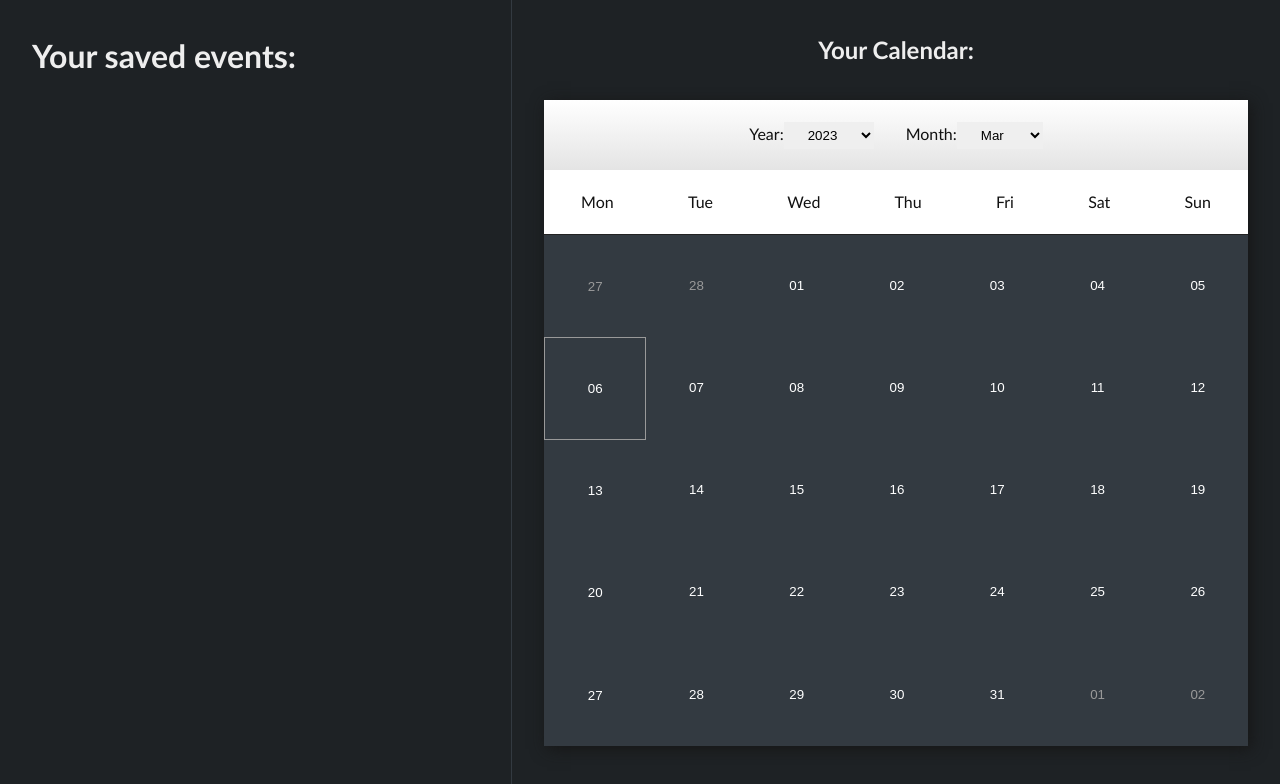
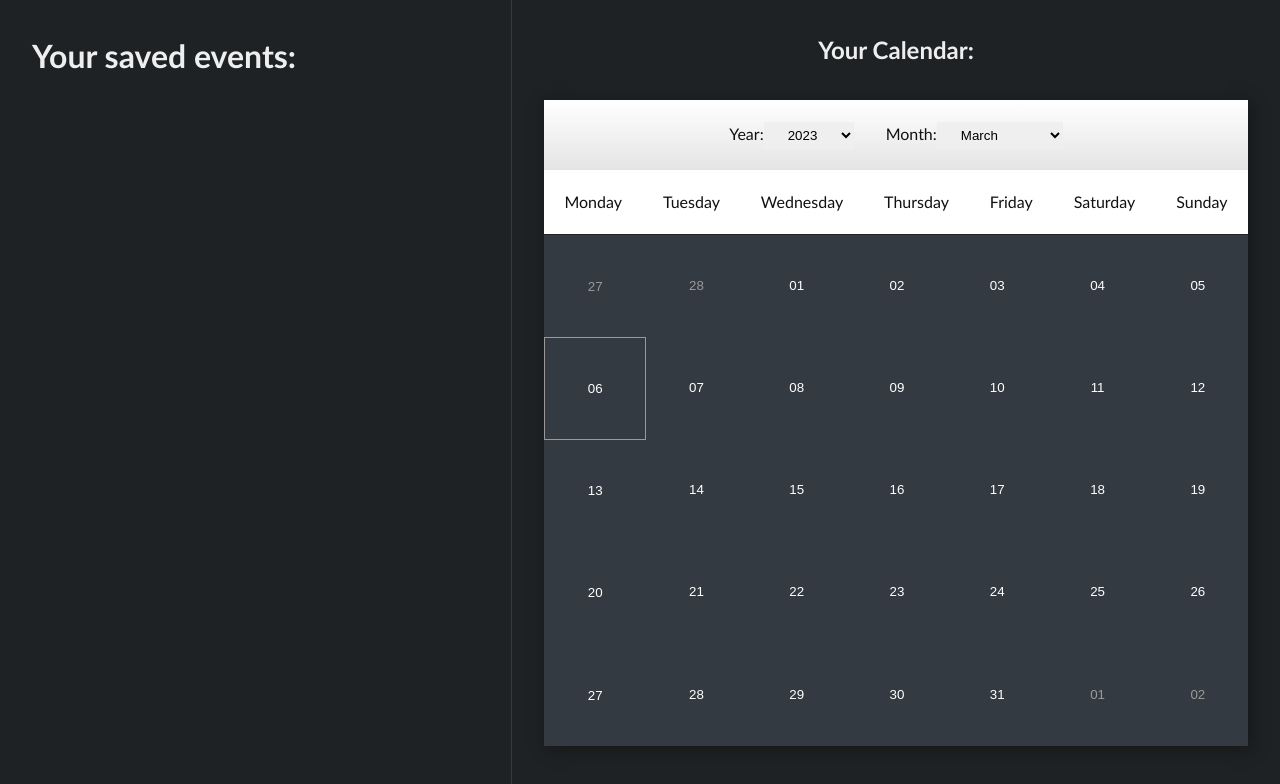
Before and after one commit to adamdgit/calendar, a React (Vite) app: page / in a window 1280 px wide. Shown: the top 784 px of the page. Built offline with nearby package versions, Linux system fonts and the light colour scheme.

Commit message:
Added full month and day names

```diff
--- a/src/components/Calendar.tsx
+++ b/src/components/Calendar.tsx
@@ -53,30 +53,30 @@ export default function Calendar() {
             </span>
             <span className="pick-month">Month:
               <select ref={monthSelect} onChange={() => showHideCalendarMonths()} className="pick-month-select">
-                <option value="0">Jan</option>
-                <option value="1">Feb</option>
-                <option value="2">Mar</option>
-                <option value="3">Apr</option>
+                <option value="0">January</option>
+                <option value="1">February</option>
+                <option value="2">March</option>
+                <option value="3">April</option>
                 <option value="4">May</option>
-                <option value="5">Jun</option>
-                <option value="6">Jul</option>
-                <option value="7">Aug</option>
-                <option value="8">Sep</option>
-                <option value="9">Oct</option>
-                <option value="10">Nov</option>
-                <option value="11">Dec</option>
+                <option value="5">June</option>
+                <option value="6">July</option>
+                <option value="7">August</option>
+                <option value="8">September</option>
+                <option value="9">October</option>
+                <option value="10">November</option>
+                <option value="11">December</option>
               </select>
             </span>
           </div>
 
           <div className="datepicker-days-row">
-            <div className="day">Mon</div>
-            <div className="day">Tue</div>
-            <div className="day">Wed</div>
-            <div className="day">Thu</div>
-            <div className="day">Fri</div>
-            <div className="day">Sat</div>
-            <div className="day">Sun</div>
+            <div className="day">Monday</div>
+            <div className="day">Tuesday</div>
+            <div className="day">Wednesday</div>
+            <div className="day">Thursday</div>
+            <div className="day">Friday</div>
+            <div className="day">Saturday</div>
+            <div className="day">Sunday</div>
           </div>
         </div>
 
```
